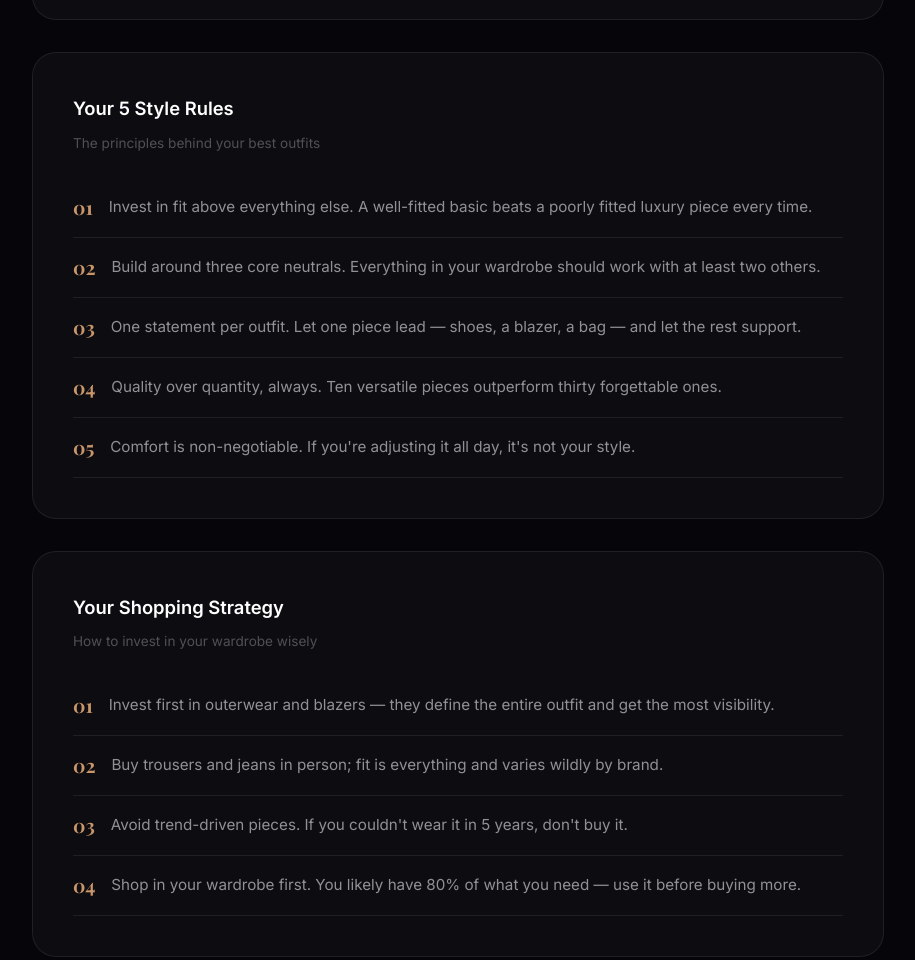
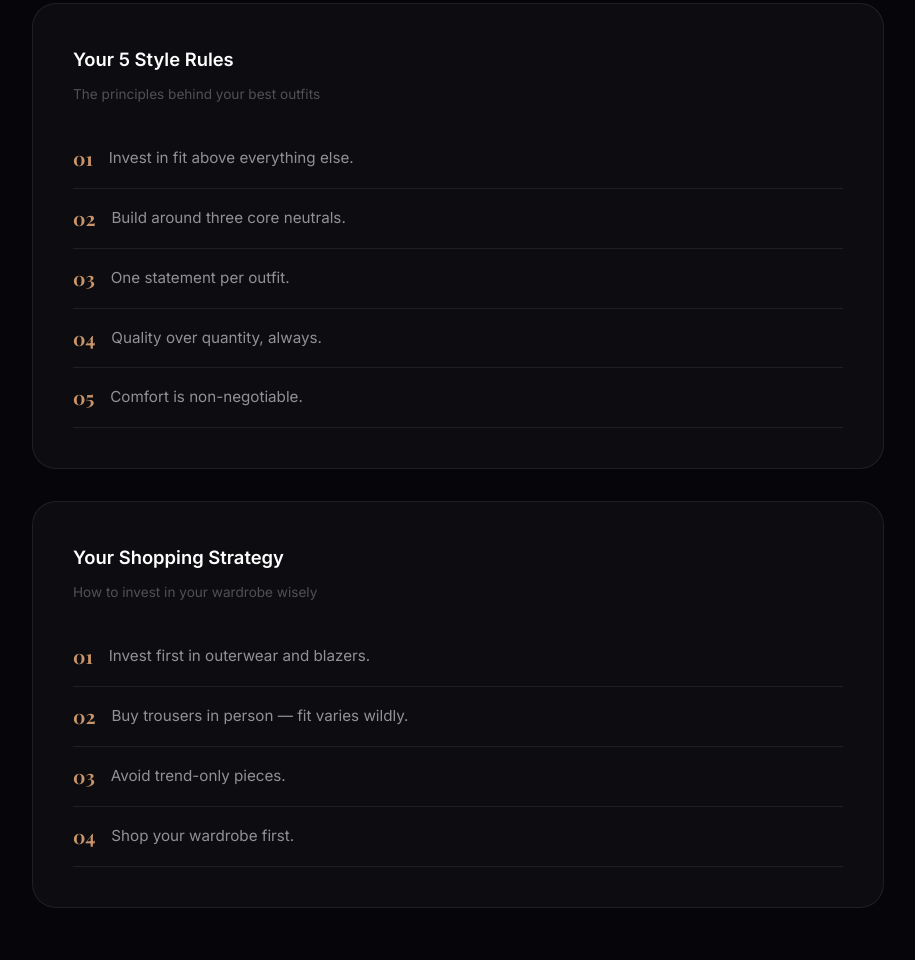
Before and after one commit to Burnout9711/bestyle-ai-mvp, a website: page results.html in a window 1280 px wide. Shown: the part 1699-2659 px from the top of the page, without its empty margins (182-1097 px from the left). Drawn offline with nearby package versions, Linux system fonts and the light colour scheme; a web font is replaced by a local one.

Commit message:
Modify loading messages and result descriptions
Updated loading text and adjusted some descriptions in the results page.

```diff
--- a/results.html
+++ b/results.html
@@ -8,8 +8,6 @@
   <link rel="stylesheet" href="style.css" />
 </head>
 <body>
-
-<!-- Nav -->
 <nav id="nav" class="scrolled">
   <div class="container nav-inner">
     <a href="/" class="nav-logo">BeStyle<span>.ai</span> <div class="nav-dot"></div></a>
@@ -17,27 +15,19 @@
     <a href="quiz.html" class="btn btn-ghost" style="padding: 9px 20px; font-size: 0.82rem;">Retake Quiz</a>
   </div>
 </nav>
-
-<!-- Ambient bg -->
 <div style="position: fixed; inset: 0; pointer-events: none; z-index: 0; overflow: hidden;">
   <div style="position: absolute; width: 700px; height: 700px; border-radius: 50%; filter: blur(120px); background: radial-gradient(circle, rgba(201,149,106,0.08) 0%, transparent 70%); top: -200px; left: -150px;"></div>
   <div style="position: absolute; width: 500px; height: 500px; border-radius: 50%; filter: blur(100px); background: radial-gradient(circle, rgba(201,149,106,0.06) 0%, transparent 70%); bottom: -100px; right: -100px;"></div>
 </div>
-
-<!-- Loading state -->
 <div id="loading" class="results-loading" style="min-height: 100vh; position: relative; z-index: 1;">
   <div>
     <div class="loader-ring" style="margin: 0 auto 24px;"></div>
     <div class="gold-line" style="margin-bottom: 16px;"></div>
-    <h2 class="display-md" id="loading-text">Analysing your style...</h2>
-    <p style="color: var(--text-muted); margin-top: 12px; font-size: 0.9rem;" id="loading-sub">Our AI is reviewing your answers</p>
+    <h2 class="display-md" id="loading-text">Preparing your profile...</h2>
+    <p style="color: var(--text-muted); margin-top: 12px; font-size: 0.9rem;" id="loading-sub">Just a moment</p>
   </div>
 </div>
-
-<!-- Results (hidden until ready) -->
 <div id="results" class="hidden" style="position: relative; z-index: 1; padding-bottom: 80px;">
-
-  <!-- Page header -->
   <div class="page-header">
     <div class="container">
       <div class="gold-line"></div>
@@ -46,164 +36,77 @@
       <p style="margin-top: 8px;">Based on your answers, here's what our AI discovered about you.</p>
     </div>
   </div>
-
   <div class="container" style="max-width: 900px;">
-
-    <!-- Archetype -->
     <div class="archetype-hero reveal">
       <span class="archetype-label">Your Style Archetype</span>
       <h2 class="archetype-name gradient-text" id="archetype-name"></h2>
       <p class="archetype-desc" id="archetype-desc"></p>
     </div>
-
-    <!-- Colour Palette -->
     <div class="result-card mt-8 reveal">
       <div class="result-card-title">Your Colour Palette</div>
-      <div class="result-card-sub">The five colours your wardrobe should be built around</div>
+      <div class="result-card-sub">The colours your wardrobe should be built around</div>
       <div class="palette-row" id="palette-row"></div>
     </div>
-
-    <!-- Outfits -->
     <div class="result-card mt-8 reveal">
       <div class="result-card-title">Your Outfit Formulas</div>
       <div class="result-card-sub">Three complete looks for your actual life</div>
       <div class="outfits-grid" id="outfits-grid"></div>
     </div>
-
-    <!-- Style Rules -->
     <div class="result-card mt-8 reveal">
       <div class="result-card-title">Your 5 Style Rules</div>
       <div class="result-card-sub">The principles behind your best outfits</div>
       <ul class="rules-list" id="rules-list"></ul>
     </div>
-
-    <!-- Shopping Tips -->
     <div class="result-card mt-8 reveal">
       <div class="result-card-title">Your Shopping Strategy</div>
       <div class="result-card-sub">How to invest in your wardrobe wisely</div>
       <ul class="rules-list" id="shopping-list"></ul>
     </div>
-
-    <!-- CTA -->
     <div style="text-align: center; margin-top: 64px;" class="reveal">
       <div class="gold-line"></div>
       <h3 class="display-md" style="margin-bottom: 16px;">Love your profile?</h3>
       <p style="color: var(--text-muted); margin-bottom: 36px; font-size: 0.95rem;">Share BeStyle.ai with someone who needs their style profile.</p>
       <div style="display: flex; gap: 16px; justify-content: center; flex-wrap: wrap;">
         <a href="quiz.html" class="btn btn-ghost btn-lg">Retake the Quiz</a>
-        <a href="/" class="btn btn-primary btn-lg">← Back to BeStyle.ai</a>
+        <a href="/" class="btn btn-primary btn-lg">Back to BeStyle.ai</a>
       </div>
     </div>
-
   </div>
 </div>
-
 <script>
-const loadingMsgs = [
-  ['Analysing your style...', 'Reading your answers'],
-  ['Building your archetype...', 'Identifying your style identity'],
-  ['Curating your palette...', 'Matching colours to your personality'],
-  ['Designing your outfits...', 'Assembling your looks'],
-  ['Almost done...', 'Finalising your style profile'],
-];
-let msgIdx = 0;
-const loadingText = document.getElementById('loading-text');
-const loadingSub  = document.getElementById('loading-sub');
-const msgTimer = setInterval(() => {
-  msgIdx = Math.min(msgIdx + 1, loadingMsgs.length - 1);
-  loadingText.textContent = loadingMsgs[msgIdx][0];
-  loadingSub.textContent  = loadingMsgs[msgIdx][1];
-}, 2200);
-
-function setupReveal() {
-  const revealEls = document.querySelectorAll('.reveal');
-  const obs = new IntersectionObserver((entries) => {
-    entries.forEach(e => { if (e.isIntersecting) { e.target.classList.add('visible'); obs.unobserve(e.target); } });
-  }, { threshold: 0.1 });
-  revealEls.forEach(el => obs.observe(el));
-}
-
-function renderProfile(data) {
-  clearInterval(msgTimer);
-  document.getElementById('archetype-name').textContent = data.styleArchetype || 'The Refined Individual';
-  document.getElementById('archetype-desc').textContent = data.archetype_description || '';
-
-  const palette = document.getElementById('palette-row');
-  (data.colorPalette || []).forEach((hex, i) => {
-    const name = (data.colorNames || [])[i] || hex;
-    palette.innerHTML += `<div class="palette-swatch"><div class="swatch-color" style="background: ${hex};" title="${hex}"></div><div class="swatch-label">${name}</div></div>`;
-  });
-
-  const outfitsGrid = document.getElementById('outfits-grid');
-  (data.outfits || []).forEach(outfit => {
-    const pieces = (outfit.pieces || []).map(p => `<li>${p}</li>`).join('');
-    outfitsGrid.innerHTML += `<div class="outfit-card"><div class="outfit-name">${outfit.name || ''}</div><div class="outfit-occasion">${outfit.occasion || ''}</div><ul class="outfit-pieces">${pieces}</ul>${outfit.tip ? `<div class="outfit-tip">💡 ${outfit.tip}</div>` : ''}</div>`;
-  });
-
-  const rulesList = document.getElementById('rules-list');
-  (data.styleRules || []).forEach((rule, i) => {
-    rulesList.innerHTML += `<li><span class="rule-num">0${i + 1}</span>${rule}</li>`;
-  });
-
-  const shoppingList = document.getElementById('shopping-list');
-  (data.shoppingTips || []).forEach((tip, i) => {
-    shoppingList.innerHTML += `<li><span class="rule-num">0${i + 1}</span>${tip}</li>`;
-  });
-
+function setupReveal(){const els=document.querySelectorAll('.reveal');const obs=new IntersectionObserver(entries=>{entries.forEach(e=>{if(e.isIntersecting){e.target.classList.add('visible');obs.unobserve(e.target);}});},{threshold:0.1});els.forEach(el=>obs.observe(el));}
+function renderProfile(data){
+  document.getElementById('archetype-name').textContent=data.styleArchetype||'The Refined Individual';
+  document.getElementById('archetype-desc').textContent=data.archetype_description||'';
+  const palette=document.getElementById('palette-row');
+  (data.colorPalette||[]).forEach((hex,i)=>{const name=(data.colorNames||[])[i]||hex;palette.innerHTML+='<div class="palette-swatch"><div class="swatch-color" style="background:'+hex+';" title="'+hex+'"></div><div class="swatch-label">'+name+'</div></div>';});
+  const grid=document.getElementById('outfits-grid');
+  (data.outfits||[]).forEach(o=>{const pieces=(o.pieces||[]).map(p=>'<li>'+p+'</li>').join('');grid.innerHTML+='<div class="outfit-card"><div class="outfit-name">'+(o.name||'')+'</div><div class="outfit-occasion">'+(o.occasion||'')+'</div><ul class="outfit-pieces">'+pieces+'</ul>'+(o.tip?'<div class="outfit-tip">💡 '+o.tip+'</div>':'')+'</div>';});
+  const rules=document.getElementById('rules-list');
+  (data.styleRules||[]).forEach((r,i)=>{rules.innerHTML+='<li><span class="rule-num">0'+(i+1)+'</span>'+r+'</li>';});
+  const shopping=document.getElementById('shopping-list');
+  (data.shoppingTips||[]).forEach((t,i)=>{shopping.innerHTML+='<li><span class="rule-num">0'+(i+1)+'</span>'+t+'</li>';});
   document.getElementById('loading').classList.add('hidden');
   document.getElementById('results').classList.remove('hidden');
-  window.scrollTo(0, 0);
+  window.scrollTo(0,0);
   setupReveal();
 }
-
-function showFallback() {
-  renderProfile({
-    styleArchetype: 'The Quiet Minimalist',
-    archetype_description: "You move through the world with intention. Your style is a study in restraint — carefully chosen pieces that speak quietly but say everything. You understand that true style isn't about volume, it's about precision. Every item you own earns its place.",
-    colorPalette: ['#F5F0EB', '#C9956A', '#2C2C2C', '#8B7355', '#E8E0D5'],
-    colorNames: ['Warm Ivory', 'Cognac', 'Charcoal', 'Camel', 'Pale Linen'],
-    outfits: [
-      { name: 'The Monday Meeting', occasion: 'Office', pieces: ['Tailored camel blazer', 'Ivory silk shirt', 'Wide-leg charcoal trousers', 'Leather loafers in cognac'], tip: 'Let the blazer do the work — keep everything else clean and simple.' },
-      { name: 'The Weekend Edit', occasion: 'Casual / Weekend', pieces: ['Oversized linen shirt in ivory', 'Dark slim-fit jeans', 'White leather sneakers', 'Minimal leather tote'], tip: 'Tuck the shirt half-in for effortless polish.' },
-      { name: 'The Evening Look', occasion: 'Social / Dinner', pieces: ['Slip dress in camel', 'Tailored black blazer', 'Pointed-toe heels in nude', 'Minimalist gold jewellery'], tip: 'One statement piece only — let everything else recede.' }
-    ],
-    styleRules: [
-      'Invest in fit above everything else. A well-fitted basic beats a poorly fitted luxury piece every time.',
-      'Build around three core neutrals. Everything in your wardrobe should work with at least two others.',
-      'One statement per outfit. Let one piece lead — shoes, a blazer, a bag — and let the rest support.',
-      'Quality over quantity, always. Ten versatile pieces outperform thirty forgettable ones.',
-      "Comfort is non-negotiable. If you're adjusting it all day, it's not your style."
-    ],
-    shoppingTips: [
-      'Invest first in outerwear and blazers — they define the entire outfit and get the most visibility.',
-      'Buy trousers and jeans in person; fit is everything and varies wildly by brand.',
-      "Avoid trend-driven pieces. If you couldn't wear it in 5 years, don't buy it.",
-      'Shop in your wardrobe first. You likely have 80% of what you need — use it before buying more.'
-    ]
-  });
-}
-
-(async () => {
-  const raw = sessionStorage.getItem('bestyle_answers');
-  if (!raw) { showFallback(); return; }
-  let answers;
-  try { answers = JSON.parse(raw); } catch { showFallback(); return; }
-  try {
-    const res = await fetch('/api/recommend', {
-      method: 'POST',
-      headers: { 'Content-Type': 'application/json' },
-      body: JSON.stringify({ answers }),
-    });
-    if (!res.ok) throw new Error('Status ' + res.status);
-    const data = await res.json();
-    if (data.error) throw new Error(data.error);
+const FALLBACK={styleArchetype:'The Quiet Minimalist',archetype_description:"You move through the world with intention. Your style is a study in restraint — carefully chosen pieces that speak quietly but say everything. Every item you own earns its place.",colorPalette:['#F5F0EB','#C9956A','#2C2C2C','#8B7355','#E8E0D5'],colorNames:['Warm Ivory','Cognac','Charcoal','Camel','Pale Linen'],outfits:[{name:'The Monday Meeting',occasion:'Office',pieces:['Tailored camel blazer','Ivory silk shirt','Wide-leg charcoal trousers','Leather loafers in cognac'],tip:'Let the blazer do the work.'},{name:'The Weekend Edit',occasion:'Casual',pieces:['Oversized linen shirt','Dark slim jeans','White leather sneakers','Minimal tote'],tip:'Tuck half-in for polish.'},{name:'The Evening Look',occasion:'Social',pieces:['Camel slip dress','Black blazer','Pointed-toe heels','Gold jewellery'],tip:'One statement piece only.'}],styleRules:['Invest in fit above everything else.','Build around three core neutrals.','One statement per outfit.','Quality over quantity, always.','Comfort is non-negotiable.'],shoppingTips:['Invest first in outerwear and blazers.','Buy trousers in person — fit varies wildly.','Avoid trend-only pieces.','Shop your wardrobe first.']};
+function showFallback(){renderProfile(FALLBACK);}
+(async()=>{
+  const cached=sessionStorage.getItem('bestyle_profile');
+  if(cached){try{renderProfile(JSON.parse(cached));return;}catch{}}
+  const raw=sessionStorage.getItem('bestyle_answers');
+  if(!raw){showFallback();return;}
+  let answers;try{answers=JSON.parse(raw);}catch{showFallback();return;}
+  try{
+    const res=await fetch('/api/recommend',{method:'POST',headers:{'Content-Type':'application/json'},body:JSON.stringify({answers})});
+    if(!res.ok)throw new Error('Status '+res.status);
+    const data=await res.json();
+    if(data.error)throw new Error(data.error);
     renderProfile(data);
-  } catch (err) {
-    console.warn('API failed, using fallback:', err.message);
-    showFallback();
-  }
+  }catch(err){console.warn('API failed:',err.message);showFallback();}
 })();
 </script>
-
 </body>
 </html>
```
